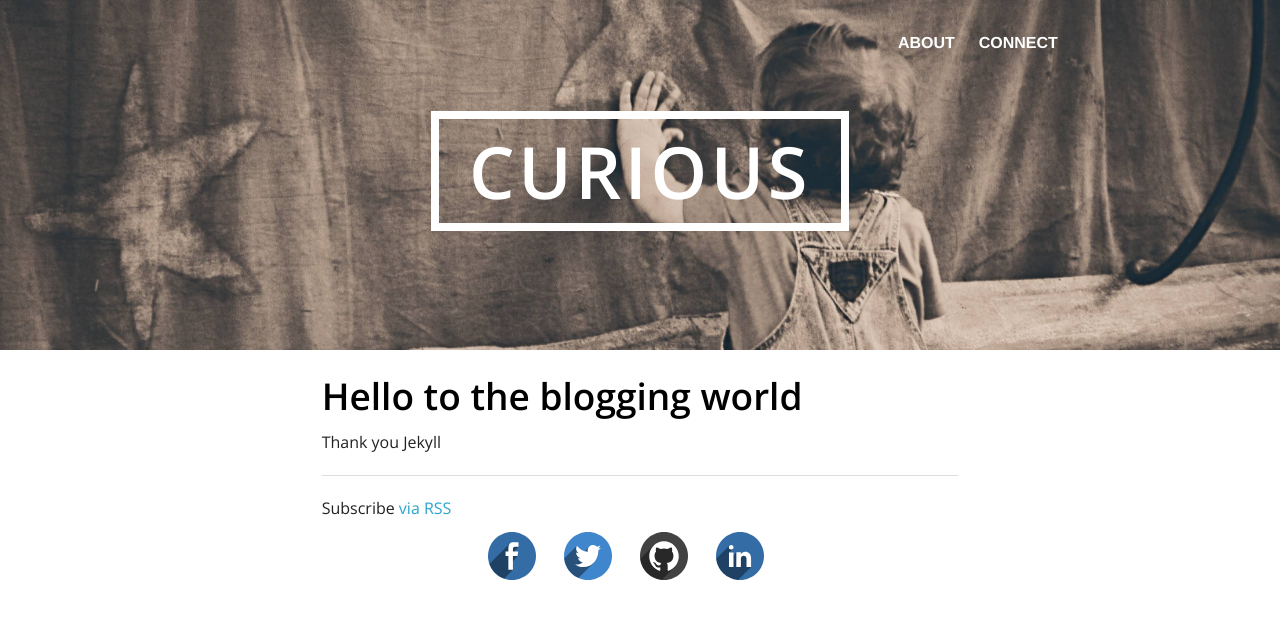
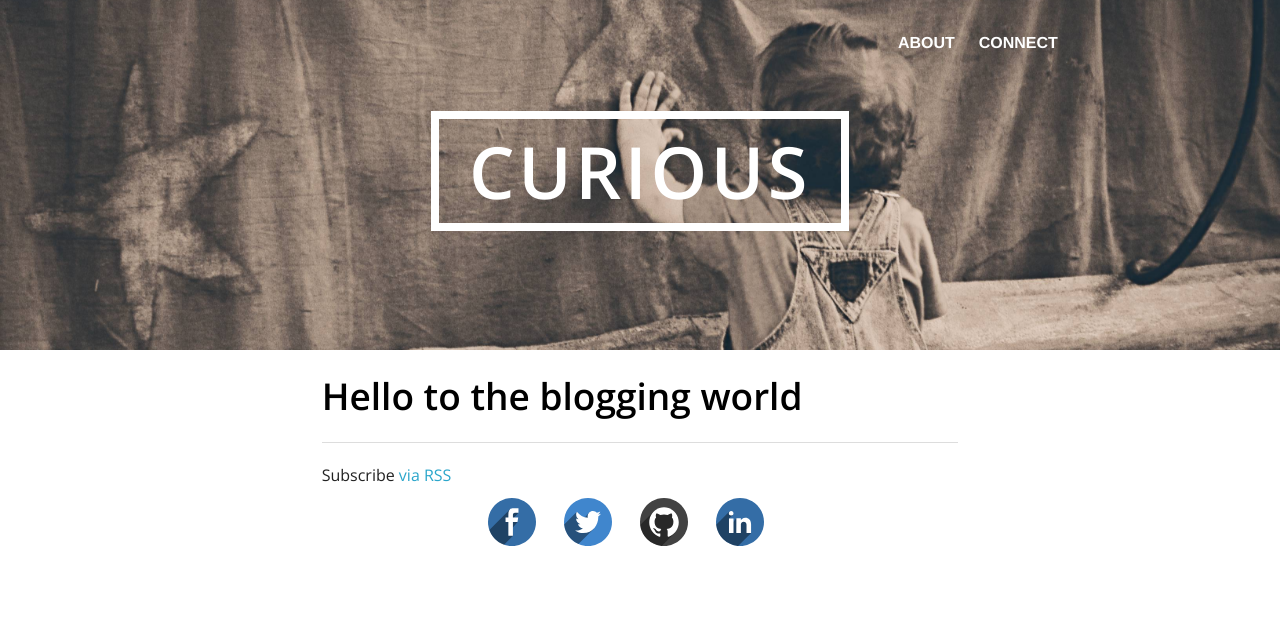
Before and after one commit to vipsyvipul/vipsyvipul.github.io, a Jekyll site: the page built from index.html, in a window 1280 px wide. Shown: the top 619 px of the page. Built offline with Jekyll 4.4.1, drawn with Linux system fonts in a browser that asks for light colours.

```diff
--- a/index.html
+++ b/index.html
@@ -11,7 +11,7 @@
         <h2><a class="post-link" href="{{ post.url | prepend: site.baseurl }}">{{ post.title }}</a></h2>
         <!-- <span class="post-date">{{ post.date | date_to_long_string }}</span> -->
 
-        {% if post.excerpt %}<p class="post-excerpt">{{ post.excerpt }}</p>{% endif %}
+        <!-- {% if post.excerpt %}<p class="post-excerpt">{{ post.excerpt }}</p>{% endif %} -->
 
     {% endfor %}
 
```
